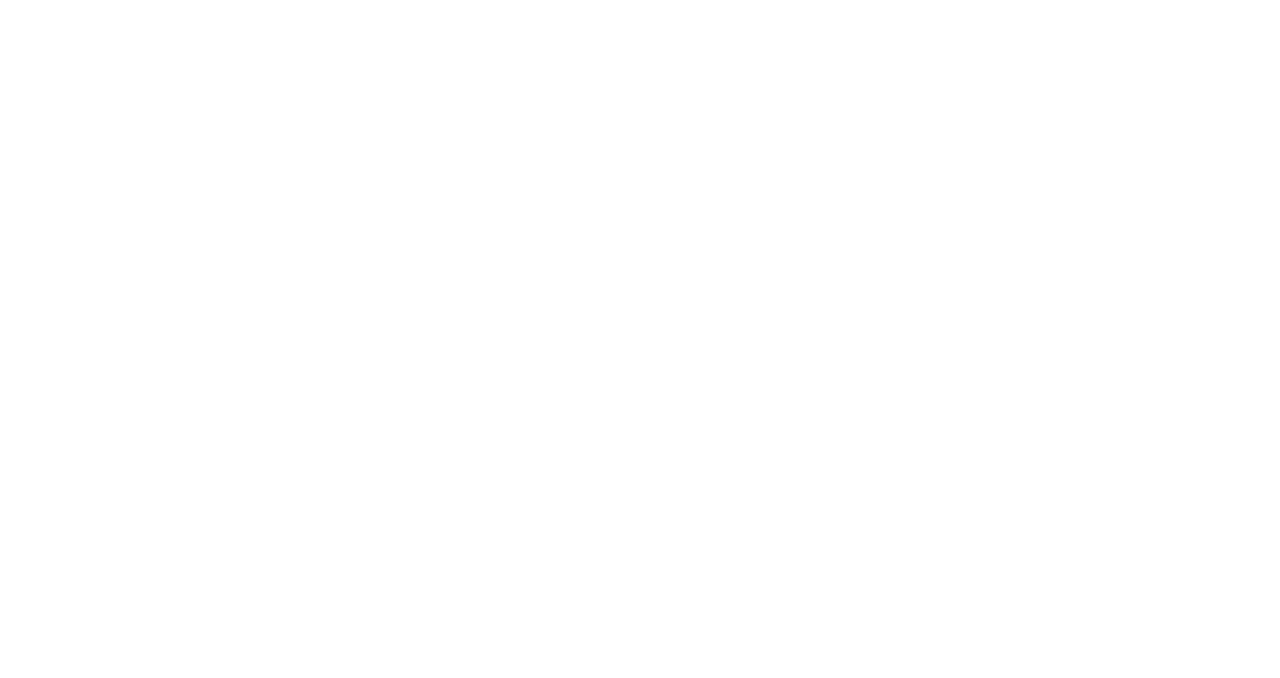
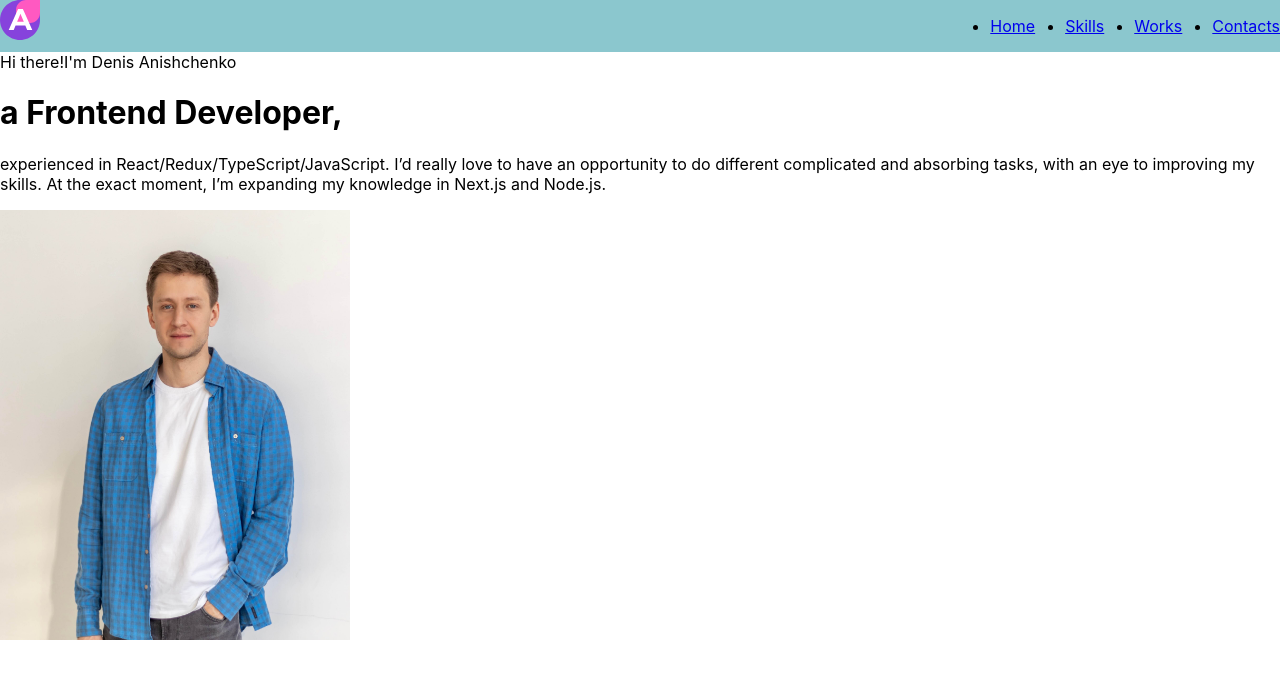
Before and after one commit to Denishilo/portfolio, a React (Create React App) app: page / in a window 1280 px wide. Shown: the top 678 px of the page. Built offline with nearby package versions, Linux system fonts and the light colour scheme.

Commit message:
feat: add header

```diff
--- a/package.json
+++ b/package.json
@@ -12,6 +12,7 @@
     "@types/react": "^18.2.15",
     "@types/react-dom": "^18.2.7",
     "@types/styled-components": "^5.1.26",
+    "file-loader": "^6.2.0",
     "gh-pages": "^5.0.0",
     "react": "^18.2.0",
     "react-dom": "^18.2.0",
--- a/src/App.tsx
+++ b/src/App.tsx
@@ -1,12 +1,15 @@
 import React from 'react';
 import './App.css';
+import {Header} from "layout/header/Header";
+import {Main} from "layout/main/Main";
 
 function App() {
-  return (
-    <div className="App">
-
-    </div>
-  );
+    return (
+        <>
+            <Header/>
+            <Main/>
+        </>
+    );
 }
 
 export default App;
--- /dev/null
+++ b/src/components/icon/Icon.tsx
@@ -0,0 +1,18 @@
+import React, {FC} from 'react';
+import sprite from '../../images/IconSprite.svg'
+
+export const Icon: FC<Props> = ({iconId, width, height, viewBox}) => {
+    return (
+        <svg width={width || '120'} height={height || '119'} viewBox={viewBox || "0 0 120 119"} fill="none"
+             xmlns="http://www.w3.org/2000/svg">
+            <use xlinkHref={`${sprite}#${iconId}`}/>
+        </svg>
+    );
+};
+
+type Props = {
+    iconId: string
+    width?: string,
+    height?: string,
+    viewBox?: string,
+}
--- /dev/null
+++ b/src/components/logo/Logo.tsx
@@ -0,0 +1,10 @@
+import React from 'react';
+import {Icon} from "components/icon/Icon";
+
+export const Logo = () => {
+    return (
+        <a href="##">
+            <Icon iconId={'logo'} height={'40'} width={'40'} viewBox={'0 0 40 40'}/>
+        </a>
+    );
+};
--- /dev/null
+++ b/src/components/menu/Menu.tsx
@@ -0,0 +1,22 @@
+import React from 'react';
+import styled from "styled-components";
+
+export const Menu = () => {
+    return (
+        <StyledMenu>
+            <ul>
+                <li><a href="##">Home</a></li>
+                <li><a href="##">Skills</a></li>
+                <li><a href="##">Works</a></li>
+                <li><a href="##">Contacts</a></li>
+            </ul>
+        </StyledMenu>
+    );
+};
+
+const StyledMenu = styled.nav`
+    ul{
+      display: flex;
+      gap:30px
+    }
+`
--- a/src/index.tsx
+++ b/src/index.tsx
@@ -8,9 +8,7 @@ const root = ReactDOM.createRoot(
   document.getElementById('root') as HTMLElement
 );
 root.render(
-  <React.StrictMode>
     <App />
-  </React.StrictMode>
 );
 
 // If you want to start measuring performance in your app, pass a function
--- /dev/null
+++ b/src/layout/header/Header.tsx
@@ -0,0 +1,18 @@
+import styled from "styled-components";
+import {Logo} from "components/logo/Logo";
+import {Menu} from "components/menu/Menu";
+
+export const Header = () => {
+    return (
+        <StyledHeader>
+            <Logo/>
+            <Menu/>
+        </StyledHeader>
+    )
+}
+
+const StyledHeader = styled.header`
+  background-color: #8bc7ce;
+  display: flex;
+  justify-content: space-between;
+`
--- /dev/null
+++ b/src/layout/main/Main.tsx
@@ -0,0 +1,25 @@
+import React from 'react';
+import styled from "styled-components";
+import photo from '../../images/photo.jpeg'
+
+export const Main = () => {
+    return (
+        <div>
+            <div>
+                <span>Hi there!</span>
+                <span>I'm Denis Anishchenko</span>
+                <h1>a Frontend Developer,</h1>
+                <p>experienced in React/Redux/TypeScript/JavaScript. I’d really love to have an opportunity to do
+                    different complicated and absorbing tasks, with an eye to improving my skills. At the exact moment,
+                    I’m expanding my knowledge in Next.js and Node.js. </p>
+            </div>
+            <Photo src={photo} alt="photo"/>
+        </div>
+    );
+};
+
+const Photo = styled.img`
+  width: 350px;
+  height: 430px;
+  object-fit: cover;
+`
--- a/tsconfig.json
+++ b/tsconfig.json
@@ -1,6 +1,7 @@
 {
   "compilerOptions": {
     "target": "es5",
+    "baseUrl": "src",
     "lib": [
       "dom",
       "dom.iterable",
```
Also changed, not shown: src/react-app-env.d.ts (+68 -0 lines), src/images/IconSprite.svg (added), src/images/photo.jpeg (added).
